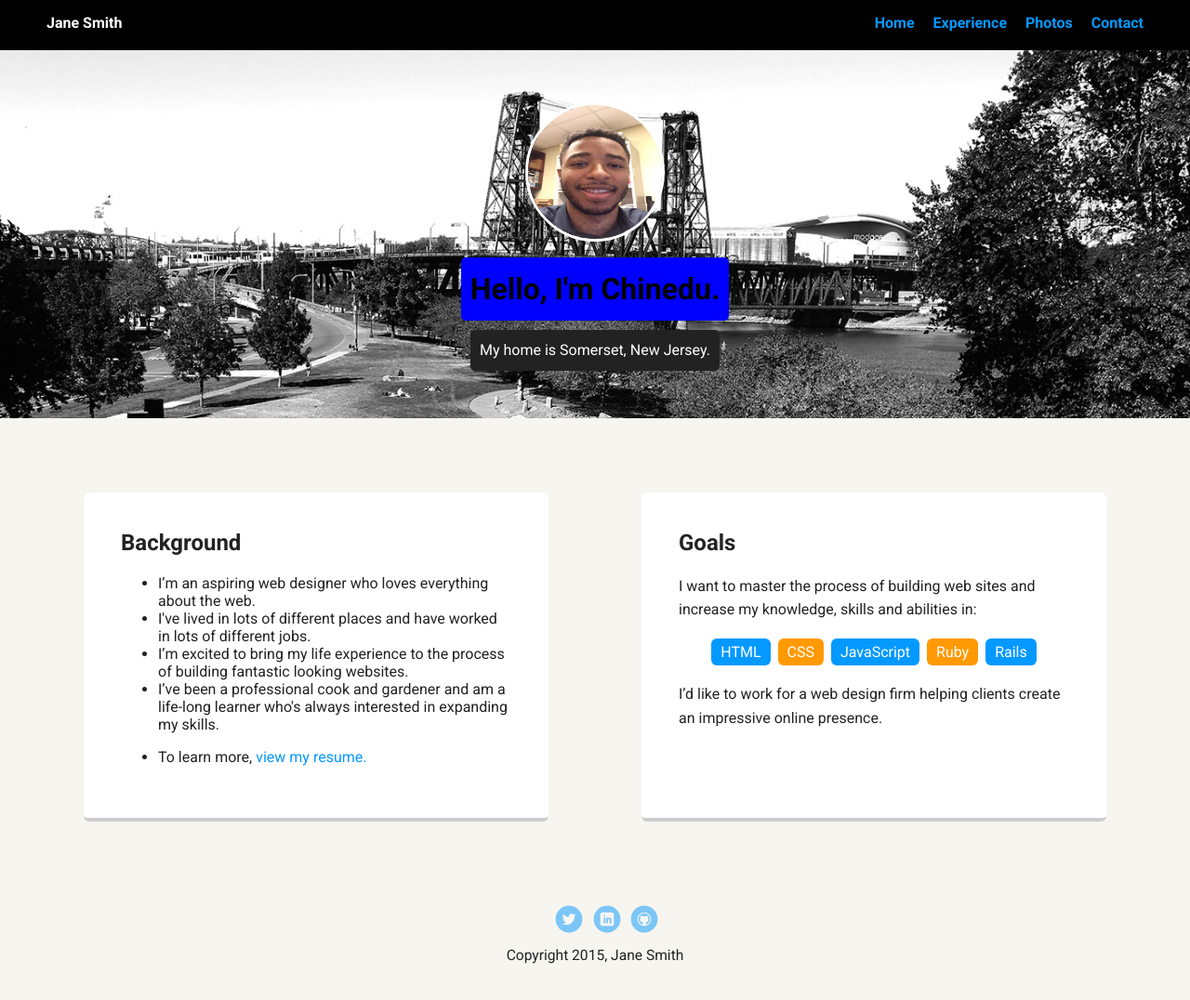
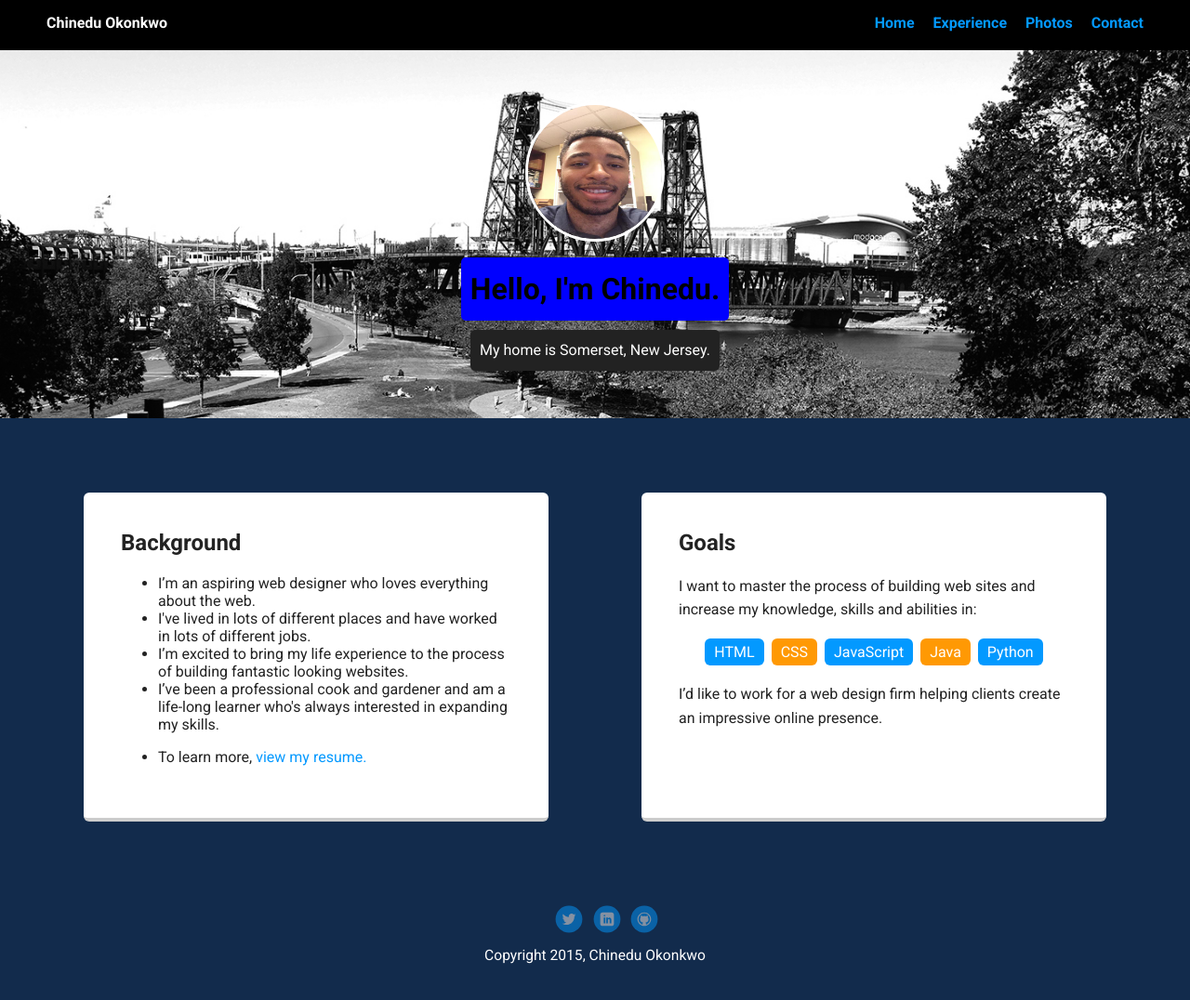
Before and after one commit to Chin-git/Unit-1-Project, a plain HTML site: page index.html in a window 1280 px wide. Shown: the whole page at 93% size. Drawn offline with Linux system fonts and the light colour scheme; a web font is replaced by a local one.

Commit message:
Update: 1/24/2020

```diff
--- a/index.html
+++ b/index.html
@@ -10,7 +10,7 @@
 
     <div class="main-nav">
         <ul class="nav">
-          <li class="name">Jane Smith</li> <!-- List of items nummbered or unnumbered -->
+          <li class="name">Chinedu Okonkwo</li> <!-- List of items nummbered or unnumbered -->
           <li><a href="#">Home</a></li>
           <li><a href="resume.html">Experience</a></li>
           <li><a href="#">Photos</a></li>
@@ -19,7 +19,7 @@
     </div>
 
     <header> <!-- Contains introductory information, like a company logo, name of site, purpose of site, and navigation menu -->
-      <img src= "images/Chinedu.jpg" alt = "Drawing of Jane Smith" class="profile-image"> <!-- adds an image to your webpage, src, alt, and class are attributes of this tag. Self closing tag -->
+      <img src= "images/Chinedu.jpg" alt = "Drawing of Chinedu" class="profile-image"> <!-- adds an image to your webpage, src, alt, and class are attributes of this tag. Self closing tag -->
       <h1 class="tag name">Hello, I'm Chinedu.</h1>
       <p class="tag location">My home is Somerset, New Jersey.</p> <!-- Used to split up text into paragraphs -->
     </header>
@@ -46,8 +46,8 @@
           <li>HTML</li>
           <li>CSS</li>
           <li>JavaScript</li>
-          <li>Ruby</li>
-          <li>Rails</li>
+          <li>Java</li>
+          <li>Python</li>
         </ul>
         <p>I’d like to work for a web design firm helping clients create an impressive online presence.</p>
       </div>
@@ -59,7 +59,7 @@
         <li><a href="https://www.linkedin.com/in/chinedu-okonkwo-b16a8992/" target="_blank" class="social linkedin">LinkedIn</a></li>
         <li><a href="https://github.com/Chin-git" target="_blank" class="social github">Github</a></li>
       </ul>
-      <p class="copyright">Copyright 2015, Jane Smith</p>
+      <p class="copyright">Copyright 2015, Chinedu Okonkwo</p>
     </footer>
   </body>
   </html>
--- a/styles.css
+++ b/styles.css
@@ -9,7 +9,7 @@ body {
   text-align: center;
   font-family: 'Roboto', sans-serif;
   color: #222;
-  background: #f7f5f0;
+  background: #122B4C;
 }
 /* Link Styles */
 
@@ -126,6 +126,7 @@ footer .copyright {
   top: -8px;
   margin-right: 20px;
   font-size: .75em;
+  color: white
 }
 
 footer ul {
```
